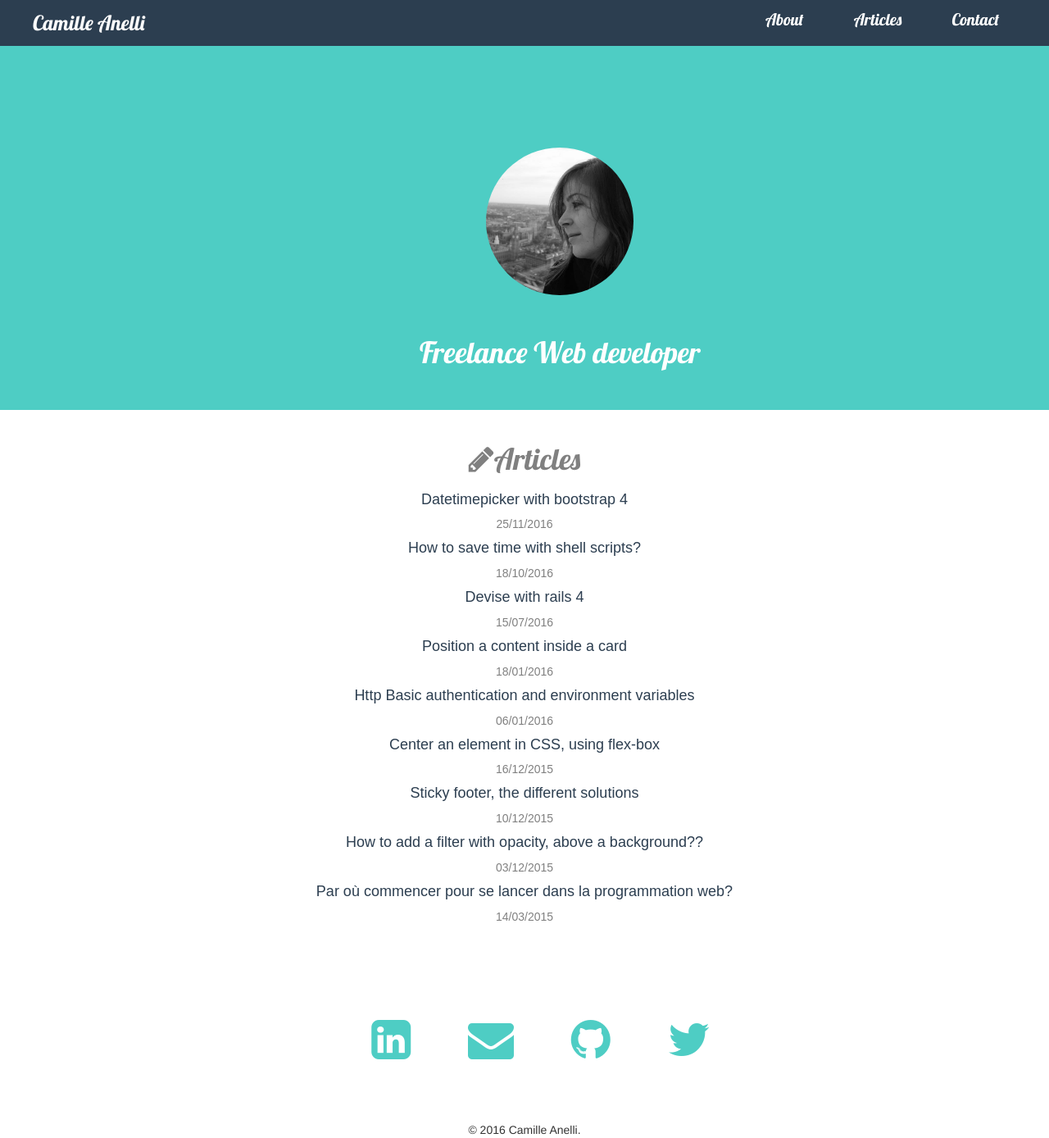
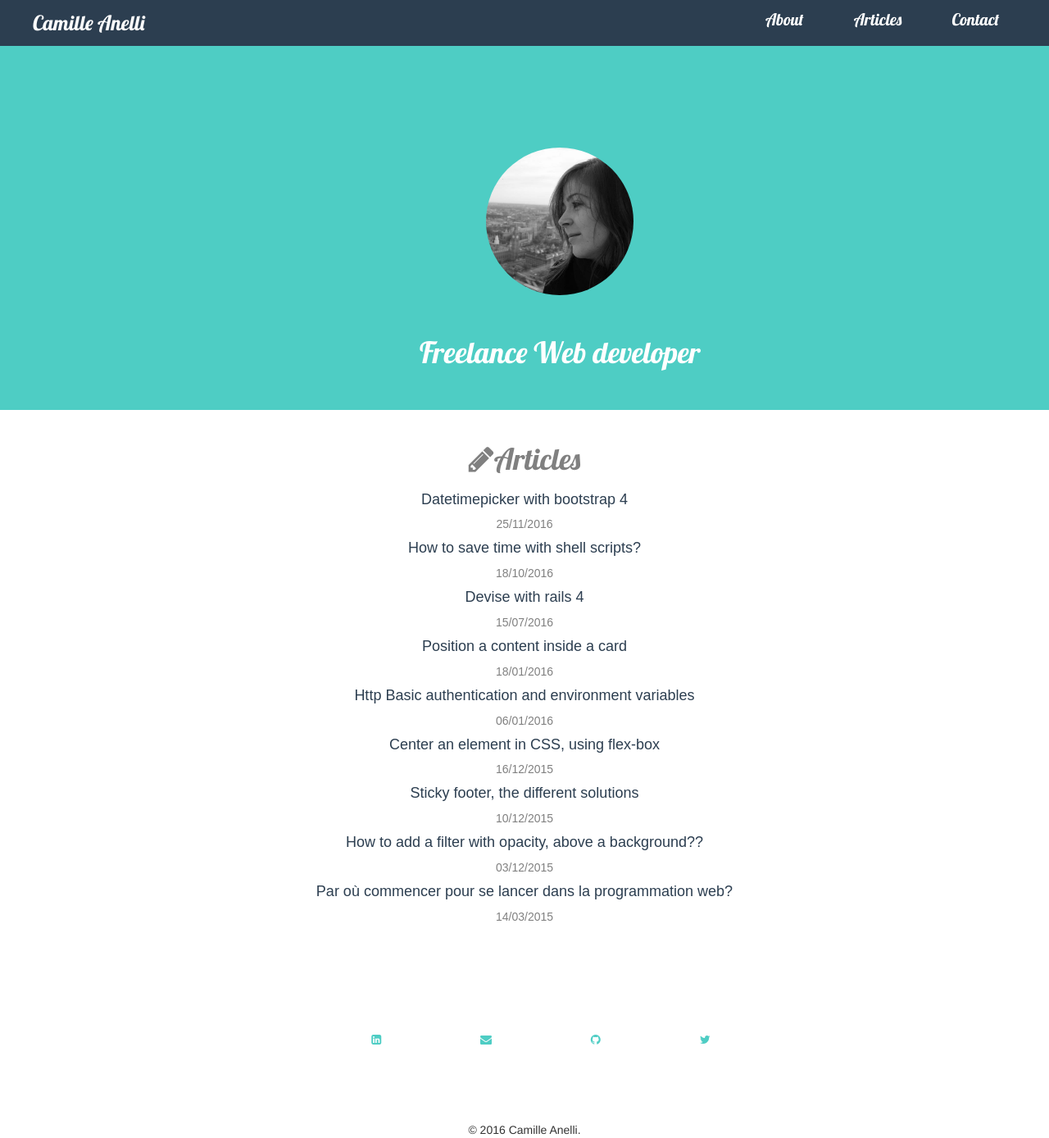
Before and after one commit to camilleanelli/camilleanelli.github.io, a Jekyll site: the page built from index.html, in a window 1280 px wide and 1388 px high. Shown: the whole window at 82% size. Built offline with Jekyll 4.4.1, drawn with Linux system fonts in a browser that asks for light colours; nearby versions of some CDN libraries.

Commit message:
fix footer in index

```diff
--- a/assets/css/blog.css
+++ b/assets/css/blog.css
@@ -306,9 +306,9 @@
     }
 
   #footer  {
-    font-size: 20px;
+    font-size: 30px;
     padding-top: 10px;
-    padding-bottom: 30px;
+    padding-bottom: 10px;
 
    }
    #footer-articles {
--- a/index.html
+++ b/index.html
@@ -68,10 +68,10 @@
 <section id="footer">
   <div class="links"></div>
   <ul class="links links-phone">
-    <li><a href="https://fr.linkedin.com/in/camilleanelli" target="_blank"><i class="fa fa-linkedin-square fa-4x"></i></a></li>
-    <li><a href="mailto:camilleanelli32@gmail.com" target="_blank"><i class="fa fa-envelope fa-4x"></i></a></li>
-    <li><a href="https://github.com/camilleanelli" target="_blank"><i class="fa fa-github fa-4x"></i></a></li>
-    <li><a href="https://twitter.com/CamilleAnelli" target="_blank"><i class="fa fa-twitter fa-4x"></i></a></li>
+    <li><a href="https://fr.linkedin.com/in/camilleanelli" target="_blank"><i class="fa fa-linkedin-square"></i></a></li>
+    <li><a href="mailto:camilleanelli32@gmail.com" target="_blank"><i class="fa fa-envelope"></i></a></li>
+    <li><a href="https://github.com/camilleanelli" target="_blank"><i class="fa fa-github"></i></a></li>
+    <li><a href="https://twitter.com/CamilleAnelli" target="_blank"><i class="fa fa-twitter"></i></a></li>
       </ul>
       <div class="links"></div>
 
```
